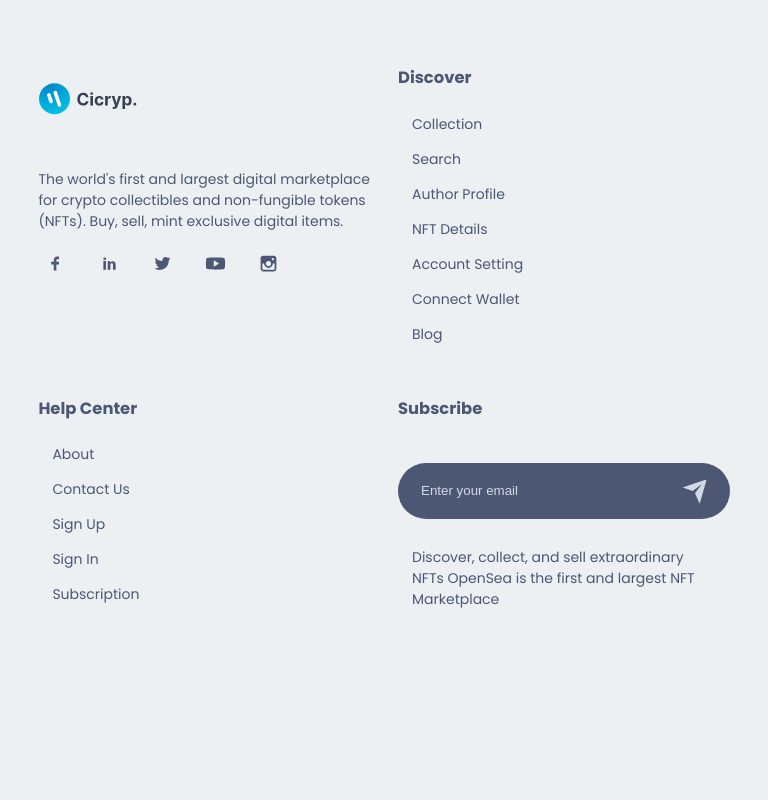
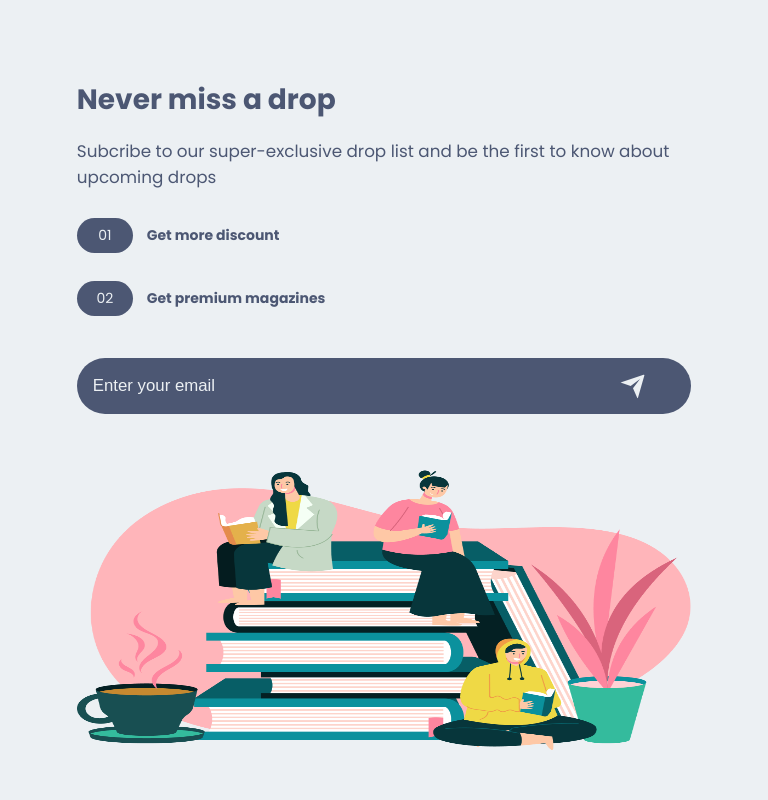
Before and after one commit to tule24/NFT-Marketplace, a Next.js app: page / in a window 768 px wide. Shown: the part 2580-3380 px from the top of the page. Before the commit the page ends 3239 px from the top, so only its background shows below. Built offline with nearby package versions, Linux system fonts and the light colour scheme.

Commit message:
subscribe section

```diff
--- /dev/null
+++ b/components/Subscribe/Subscribe.jsx
@@ -0,0 +1,35 @@
+import React from 'react'
+import { RiSendPlaneFill } from 'react-icons/ri'
+import Image from 'next/image'
+// INTERNAL IMPORT
+import Style from './Subscribe.module.css'
+import images from '../../img'
+const Subscribe = () => {
+  return (
+    <div className={Style.subscribe}>
+        <div className={Style.subscribe_box}>
+            <div className={Style.subscribe_box_left}>
+                <h2>Never miss a drop</h2>
+                <p>Subcribe to our super-exclusive drop list and be the first to know about upcoming drops</p>
+                <div className={Style.subscribe_box_left_box}>
+                    <span>01</span>
+                    <small>Get more discount</small>
+                </div>
+                <div className={Style.subscribe_box_left_box}>
+                    <span>02</span>
+                    <small>Get premium magazines</small>
+                </div>
+                <div className={Style.subscribe_box_left_input}>
+                    <input type="email" placeholder='Enter your email' />
+                    <RiSendPlaneFill className={Style.subscribe_box_left_input_icon} />
+                </div>
+            </div>
+            <div className={Style.subscribe_box_right}>
+                <Image src={images.update} alt="get update" className={Style.subscribe_box_right_img}/>
+            </div>
+        </div>
+    </div>
+  )
+}
+
+export default Subscribe
--- /dev/null
+++ b/components/Subscribe/Subscribe.module.css
@@ -0,0 +1,133 @@
+.subscribe {
+    width: 100%;
+}
+
+.subscribe_box {
+    width: 80%;
+    margin: 0 auto;
+    padding: 2rem 0 10rem 0;
+
+    display: grid;
+    grid-template-columns: 1.5fr 2fr;
+    align-items: center;
+}
+
+.subscribe_box p {
+    font-size: 1.2rem;
+}
+
+.subscribe_box_left_box {
+    display: flex;
+    align-items: center;
+    gap: 1rem;
+    margin-top: 2rem;
+}
+
+.subscribe_box_left_box small {
+    font-size: 1rem;
+    font-weight: 700;
+}
+
+.subscribe_box_left_box span {
+    background-color: var(--icons-color);
+    color: var(--main-bg-color);
+    padding: .5rem 1rem;
+    border-radius: 2rem;
+    width: 4rem;
+    text-align: center;
+}
+
+.subscribe_box_left_input {
+    margin-top: 3rem;
+    padding: 2rem;
+    width: 80%;
+    border-radius: 4rem;
+    background-color: var(--icons-color);
+    color: var(--main-bg-color);
+
+    display: flex;
+    align-items: center;
+}
+
+.subscribe_box_left_input input {
+    background-color: transparent;
+    border: 0;
+    outline: none;
+    width: 90%;
+    font-size: 1.2rem;
+    color: var(--main-bg-color);
+}
+
+.subscribe_box_left_input input::placeholder {
+    color: var(--main-bg-color);
+    font-size: 1.2rem;
+}
+
+.subscribe_box_left_input_icon {
+    font-size: 2rem;
+}
+
+.subscribe_box_left h2 {
+    font-size: 2rem;
+    margin-bottom: 0;
+}
+
+.subscribe_box_right_img {
+    height: 40rem;
+    width: 60rem;
+}
+
+@media screen and (max-width: 1400px) {
+    .subscribe_box {
+        width: 90%;
+    }
+
+    .subscribe_box_right_img {
+        height: 35rem;
+        width: 55rem;
+    }
+}
+
+@media screen and (min-device-width: 768px) and (max-device-width: 1200px) {
+    .subscribe_box {
+        width: 90%;
+        grid-template-columns: 1fr 1.5fr;
+        gap: 4rem;
+    }
+
+    .subscribe_box_right_img {
+        height: 25rem;
+        width: 40rem;
+    }
+
+    .subscribe_box_left_input {
+        width: 100%;
+        padding: 1rem;
+    }
+
+    .subscribe_box_left h2 {
+        font-size: 2rem;
+    }
+}
+
+@media screen and (min-device-width: 320px) and (max-device-width: 968px) {
+    .subscribe_box {
+        width: 80%;
+        grid-template-columns: 1fr;
+        gap: 4rem;
+    }
+
+    .subscribe_box_left_input {
+        width: 100%;
+        padding: 1rem;
+    }
+
+    .subscribe_box_left h2 {
+        font-size: 2rem;
+    }
+
+    .subscribe_box_right_img {
+        width: 100%;
+        height: 35vh;
+    }
+}
--- a/components/index.js
+++ b/components/index.js
@@ -4,5 +4,6 @@
 import HeroSection from './HeroSection/HeroSection'
 import Service from './Service/Service'
 import BigNFTSlider from './BigNFTSlider/BigNFTSlider'
+import Subscribe from './Subscribe/Subscribe'
 
-export { Button, Footer, NavBar, HeroSection, Service, BigNFTSlider }
+export { Button, Footer, NavBar, HeroSection, Service, BigNFTSlider, Subscribe }
--- a/pages/index.js
+++ b/pages/index.js
@@ -2,7 +2,7 @@
 
 // INTERNAL IMPORT
 import Style from '../styles/Home.module.css'
-import { HeroSection, Service, BigNFTSlider } from '../components'
+import { HeroSection, Service, BigNFTSlider, Subscribe } from '../components'
 
 const Home = () => {
   return (
@@ -10,6 +10,7 @@
       <HeroSection />
       <Service />
       <BigNFTSlider />
+      <Subscribe />
     </div>
   )
 }
```
